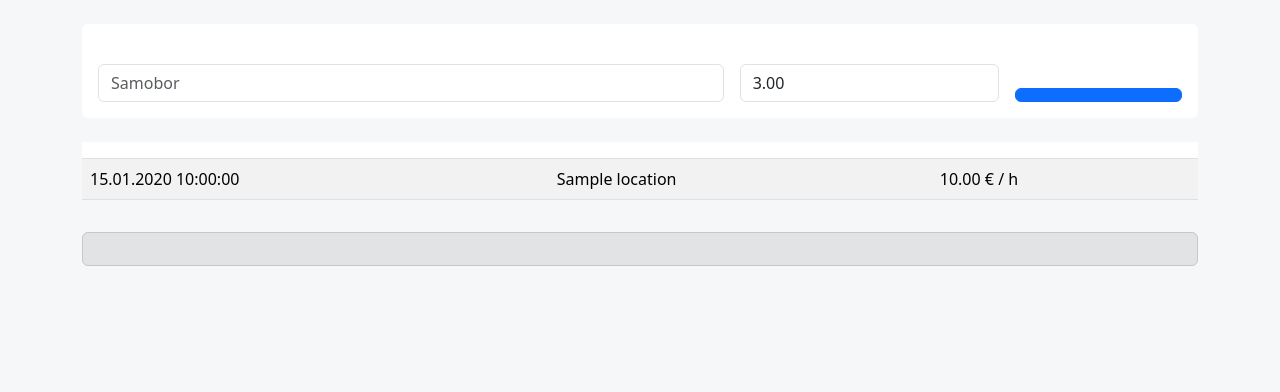
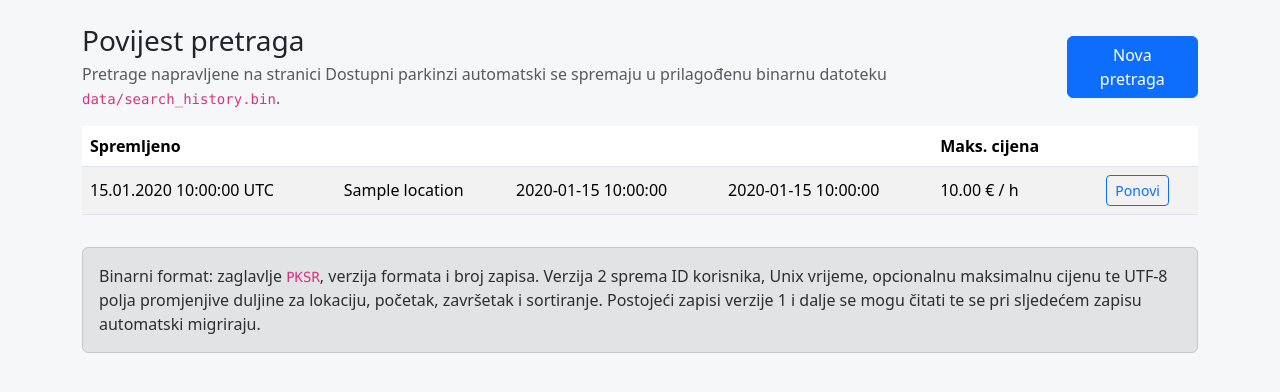
Before and after one commit to HeadshotFTW/ParKING, a Python web app: template templates/binary_history.html in a window 1280 px wide. Shown: the part 56-448 px from the top of the page. Run offline with Jinja, Linux system fonts and the light colour scheme; the template is opened without the code that fills it: most values are stand-ins (such as "Sample title", 1, 10 or a date in 2020).

Commit message:
Turn binary page into real search history

```diff
--- a/templates/binary_history.html
+++ b/templates/binary_history.html
@@ -1,43 +1,76 @@
 {% extends "base.html" %}
-{% block title %}{{ tr('nav.binary') }} - ParKING{% endblock %}
+{% block title %}{{ 'Search history' if lang == 'en' else 'Povijest pretraga' }} - ParKING{% endblock %}
 {% block content %}
-<h1 class="h3 mb-3">{{ tr('binary.title') }}</h1>
-<p class="text-muted">{{ tr('binary.description') }}</p>
-
-<form method="post" class="card card-body mb-4">
-    <div class="row g-3">
-        <div class="col-md-7">
-            <label class="form-label">{{ tr('common.location') }}</label>
-            <input class="form-control" name="location" required placeholder="Samobor">
-        </div>
-        <div class="col-md-3">
-            <label class="form-label">{{ tr('binary.max_price') }}</label>
-            <input class="form-control" type="number" min="0" step="0.01" name="max_price" required value="3.00">
-        </div>
-        <div class="col-md-2 d-flex align-items-end">
-            <button class="btn btn-primary w-100">{{ tr('binary.save') }}</button>
-        </div>
+<div class="d-flex justify-content-between align-items-center mb-3">
+    <div>
+        <h1 class="h3 mb-1">{{ 'Search history' if lang == 'en' else 'Povijest pretraga' }}</h1>
+        <p class="text-muted mb-0">
+            {% if lang == 'en' %}
+                Searches made on the Available parking page are saved automatically to the custom binary file <code>data/search_history.bin</code>.
+            {% else %}
+                Pretrage napravljene na stranici Dostupni parkinzi automatski se spremaju u prilagođenu binarnu datoteku <code>data/search_history.bin</code>.
+            {% endif %}
+        </p>
     </div>
-</form>
+    <a class="btn btn-primary" href="{{ url_for('parkings') }}">{{ 'New search' if lang == 'en' else 'Nova pretraga' }}</a>
+</div>
 
 <div class="table-responsive">
 <table class="table table-striped align-middle">
-    <thead><tr><th>{{ tr('binary.time') }}</th><th>{{ tr('common.location') }}</th><th>{{ tr('binary.max_price') }}</th></tr></thead>
+    <thead>
+        <tr>
+            <th>{{ 'Saved' if lang == 'en' else 'Spremljeno' }}</th>
+            <th>{{ tr('common.location') }}</th>
+            <th>{{ tr('common.start') }}</th>
+            <th>{{ tr('common.end') }}</th>
+            <th>{{ 'Max. price' if lang == 'en' else 'Maks. cijena' }}</th>
+            <th>{{ tr('parkings.sort') }}</th>
+            <th></th>
+        </tr>
+    </thead>
     <tbody>
     {% for record in records %}
         <tr>
-            <td>{{ record.created_at.strftime('%d.%m.%Y %H:%M:%S') }}</td>
-            <td>{{ record.location }}</td>
-            <td>{{ '%.2f € / h'|format(record.max_price) }}</td>
+            <td>{{ record.created_at.strftime('%d.%m.%Y %H:%M:%S') }} UTC</td>
+            <td>{{ record.location or ('Any' if lang == 'en' else 'Sve') }}</td>
+            <td>{{ record.start_time|replace('T', ' ') if record.start_time else '—' }}</td>
+            <td>{{ record.end_time|replace('T', ' ') if record.end_time else '—' }}</td>
+            <td>{% if record.max_price is not none %}{{ '%.2f € / h'|format(record.max_price) }}{% else %}—{% endif %}</td>
+            <td>
+                {% if record.sort == 'price_desc' %}
+                    {{ tr('parkings.price_desc') }}
+                {% elif record.sort == 'name' %}
+                    {{ tr('parkings.name') }}
+                {% else %}
+                    {{ tr('parkings.price_asc') }}
+                {% endif %}
+            </td>
+            <td class="text-nowrap">
+                {% if record.start_time and record.end_time %}
+                    <a class="btn btn-sm btn-outline-primary" href="{{ url_for('parkings', location=record.location, start_time=record.start_time, end_time=record.end_time, max_price=record.max_price if record.max_price is not none else '', sort=record.sort) }}">
+                        {{ 'Repeat' if lang == 'en' else 'Ponovi' }}
+                    </a>
+                {% else %}
+                    <span class="text-muted">—</span>
+                {% endif %}
+            </td>
         </tr>
     {% else %}
-        <tr><td colspan="3">{{ tr('binary.none') }}</td></tr>
+        <tr>
+            <td colspan="7">
+                {{ 'No searches have been saved yet.' if lang == 'en' else 'Još nema spremljenih pretraga.' }}
+            </td>
+        </tr>
     {% endfor %}
     </tbody>
 </table>
 </div>
 
 <div class="alert alert-secondary mt-3">
-    {{ tr('binary.format') }}
+    {% if lang == 'en' %}
+        Binary format: <code>PKSR</code> header, format version and record count. Version 2 stores user ID, Unix timestamp, optional maximum price and variable-length UTF-8 fields for location, start time, end time and sorting. Existing version 1 records remain readable and are migrated on the next write.
+    {% else %}
+        Binarni format: zaglavlje <code>PKSR</code>, verzija formata i broj zapisa. Verzija 2 sprema ID korisnika, Unix vrijeme, opcionalnu maksimalnu cijenu te UTF-8 polja promjenjive duljine za lokaciju, početak, završetak i sortiranje. Postojeći zapisi verzije 1 i dalje se mogu čitati te se pri sljedećem zapisu automatski migriraju.
+    {% endif %}
 </div>
 {% endblock %}
```
